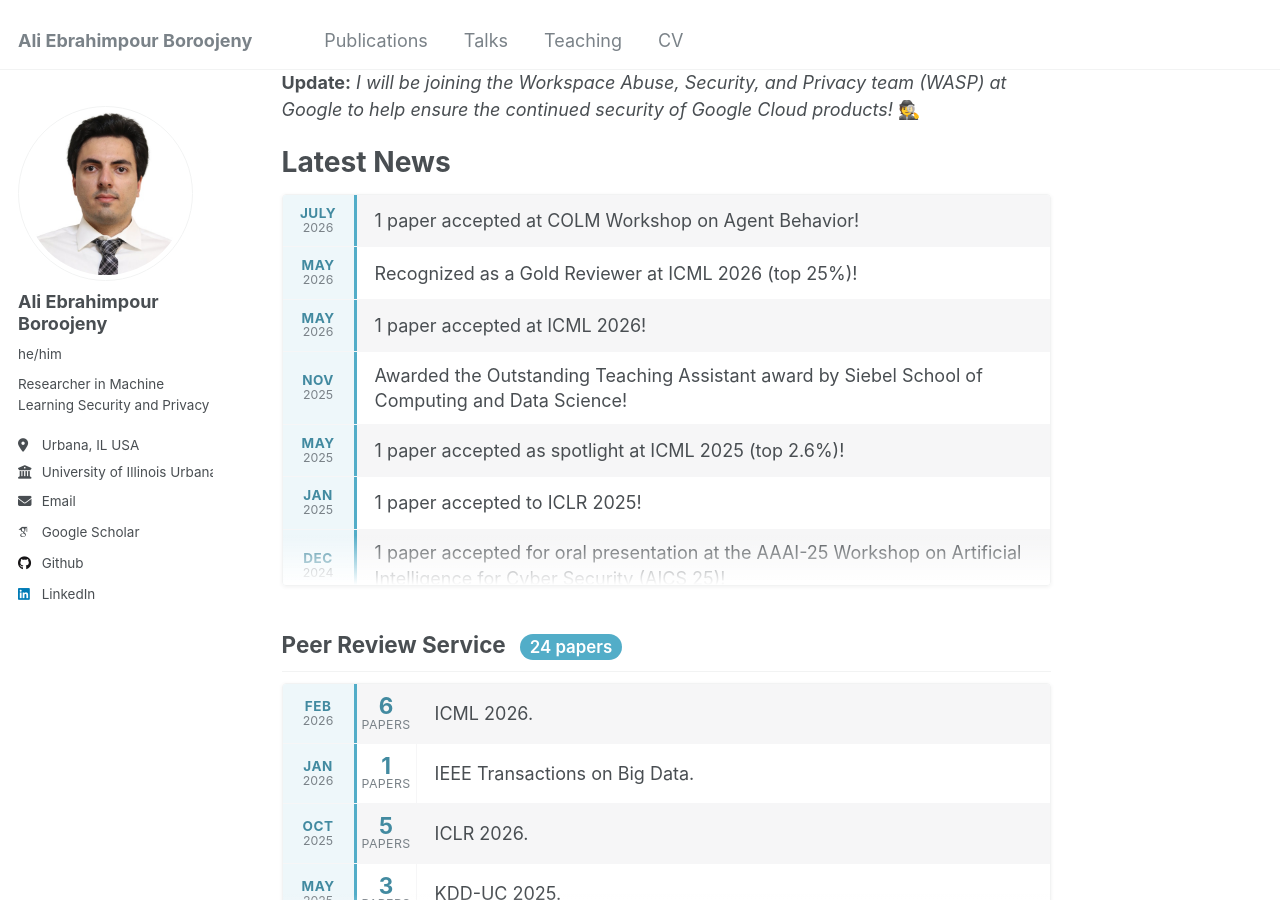
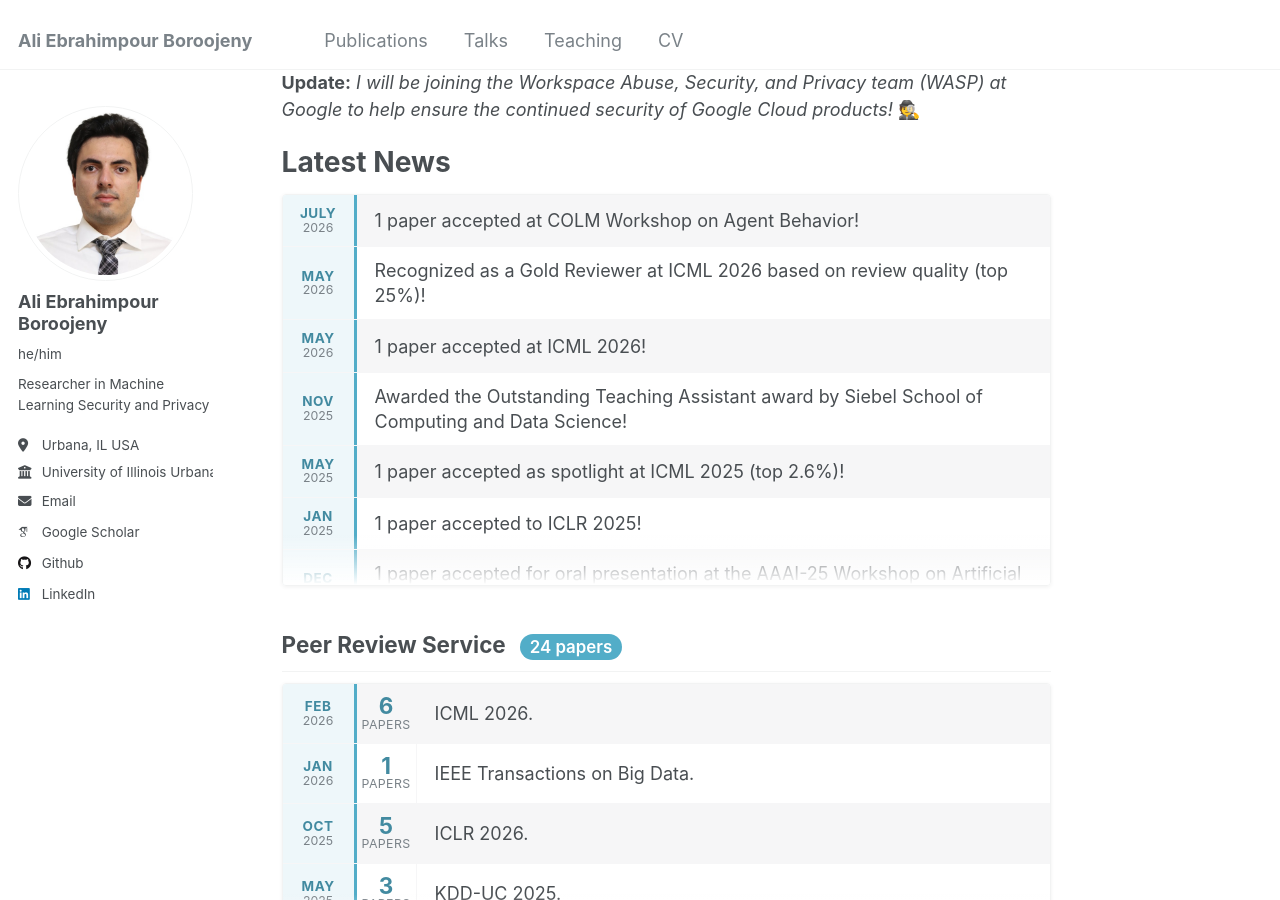
Before and after one commit to Ali-E/ali-e.github.io, a Jekyll site: the page built from _pages/about.md, in a window 1280 px wide and 900 px high, scrolled down 315 px. Built offline with Jekyll 4.4.1, drawn with Linux system fonts in a browser that asks for light colours; emoji names are drawn with the system emoji font; some web fonts are replaced.

Commit message:
updating gold reviewer news

```diff
--- a/_pages/about.md
+++ b/_pages/about.md
@@ -24,7 +24,7 @@ More specifically, I am interested in designing methods that increase the robust
 </div>
 <div class="news-item">
 <div class="news-date"><span class="news-month">May</span><span class="news-year">2026</span></div>
-<div class="news-text">Recognized as a Gold Reviewer at ICML 2026 (top 25%)!</div>
+<div class="news-text">Recognized as a Gold Reviewer at ICML 2026 based on review quality (top 25%)!</div>
 </div>
 <div class="news-item">
 <div class="news-date"><span class="news-month">May</span><span class="news-year">2026</span></div>
```
